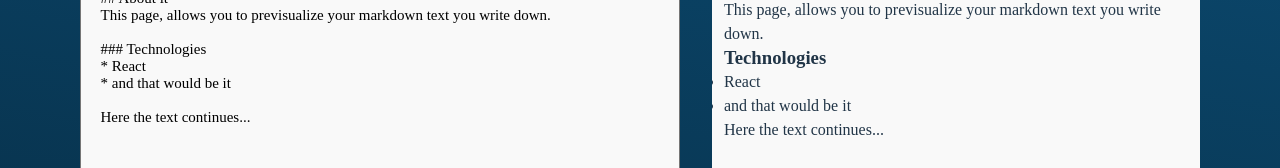
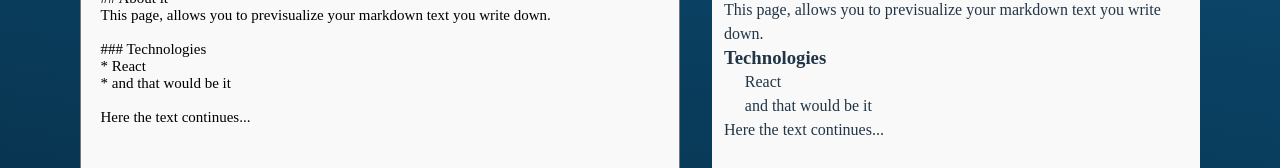
Before and after one commit to EliasPereyra/markdown-previwer, a React app: page / in a window 1280 px wide. Shown: the part 258-426 px from the top of the page. Built offline with nearby package versions, Linux system fonts and the light colour scheme; the HTML template or start-up script is replaced by a standard one.

Commit message:
Configure styles for the ol and ul elements

```diff
--- a/src/App.css
+++ b/src/App.css
@@ -6,6 +6,13 @@
 
 body {
   font-family: Poppins, 'sans-serif';
+}
+ul {
+  list-style: none;
+}
+ul,
+ol {
+  margin-left: 1.3em;
 }
 
 section {
```
